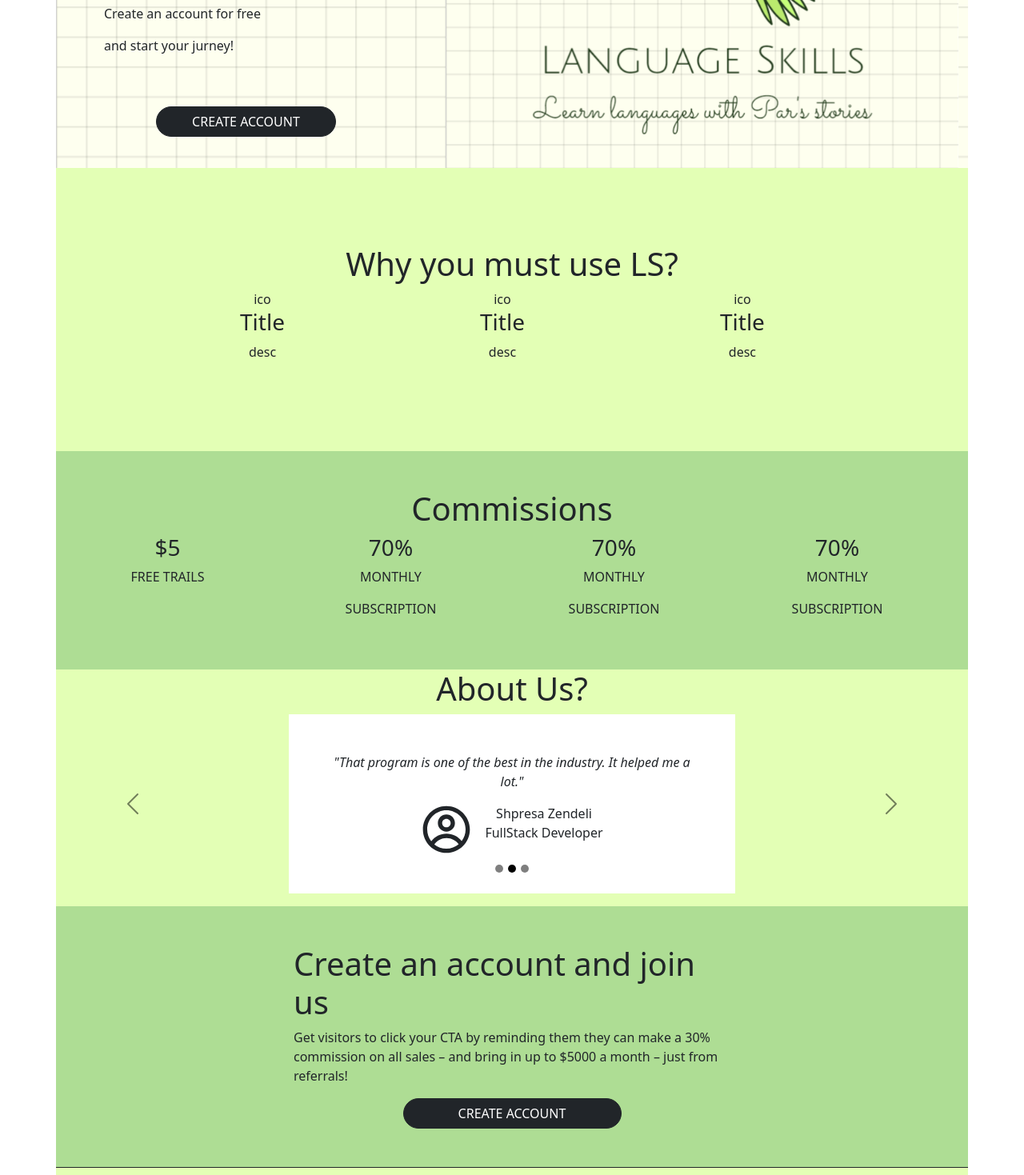
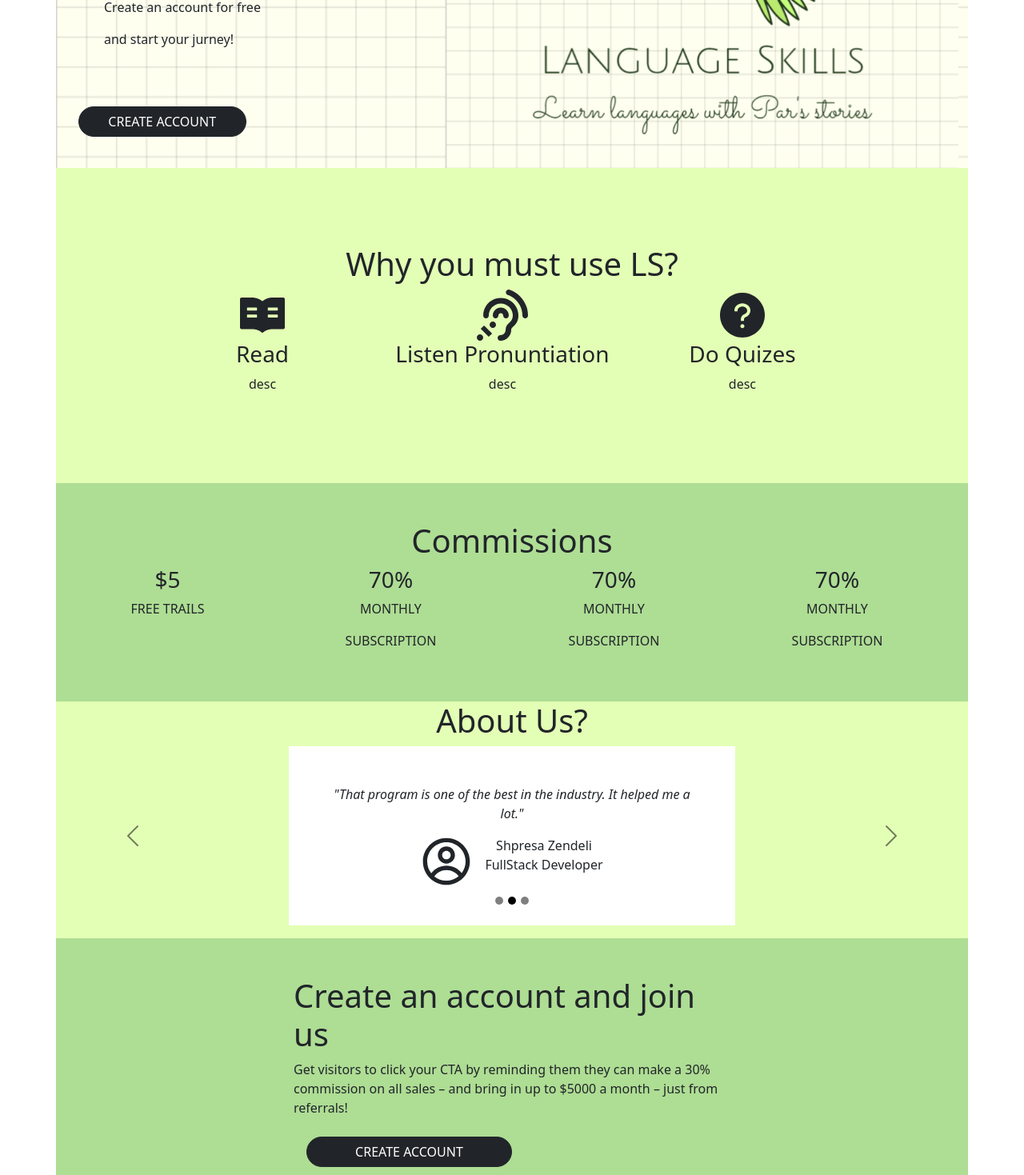
Before and after one commit to shpresaze/language-skills, a React (Create React App) app: page / in a window 1280 px wide. Shown: the part 380-1849 px from the top of the page at 80% size. Built offline with nearby package versions, Linux system fonts and the light colour scheme.

Commit message:
icons and link links

```diff
--- a/src/components/homepage/CreateAcc.js
+++ b/src/components/homepage/CreateAcc.js
@@ -1,5 +1,6 @@
 import React from "react";
 import { Button, Col, Row } from "react-bootstrap";
+import { Link } from "react-router-dom";
 
 const CreateAcc = () => {
   return (
@@ -11,9 +12,11 @@ const CreateAcc = () => {
           commission on all sales – and bring in up to $5000 a month – just from
           referrals!
         </p>
-        <Button variant="dark" className="rounded-pill w-50 mx-auto">
-          CREATE ACCOUNT
-        </Button>
+        <Link to="/register" className="nav-link">
+          <Button variant="dark" className="rounded-pill w-50 mx-auto">
+            CREATE ACCOUNT
+          </Button>
+        </Link>
       </Col>
     </Row>
   );
--- a/src/components/homepage/FirstSection.js
+++ b/src/components/homepage/FirstSection.js
@@ -1,7 +1,8 @@
 import React from "react";
 import { Button, Col, Image, Row } from "react-bootstrap";
+import { Link } from "react-router-dom";
 import readingParrot from "../../assets/images/reading-parrot.png";
-const FirstSection = () => {
+const FirstSection = (props) => {
   return (
     <Row className="custom-bg">
       <Col lg={5} xs={12} className="d-flex flex-column justify-content-center">
@@ -13,9 +14,19 @@ const FirstSection = () => {
           <p>Create an account for free</p>
           <p>and start your jurney!</p>
         </div>
-        <Button variant="dark" className="rounded-pill w-50 mx-auto">
-          CREATE ACCOUNT
-        </Button>
+        {props.logged ? (
+          <Link to="/learn" className="nav-link">
+            <Button variant="dark" className="rounded-pill w-50 mx-auto">
+              LEARN
+            </Button>
+          </Link>
+        ) : (
+          <Link to="/register" className="nav-link">
+            <Button variant="dark" className="rounded-pill w-50 mx-auto">
+              CREATE ACCOUNT
+            </Button>
+          </Link>
+        )}
       </Col>
       <Col lg={7} xs={12}>
         <Image src={readingParrot} className="img-fluid" />
--- a/src/components/homepage/Why.js
+++ b/src/components/homepage/Why.js
@@ -1,21 +1,23 @@
 import React from "react";
 import { Col, Row } from "react-bootstrap";
+import { FaAssistiveListeningSystems } from "react-icons/fa";
+import { AiFillRead, AiFillQuestionCircle } from "react-icons/ai";
 
 const Why = () => {
   const data = [
     {
-      icon: "ico",
-      title: "Title",
+      icon: <AiFillRead size="4rem" />,
+      title: "Read",
       desc: "desc",
     },
     {
-      icon: "ico",
-      title: "Title",
+      icon: <FaAssistiveListeningSystems size="4rem" />,
+      title: "Listen Pronuntiation",
       desc: "desc",
     },
     {
-      icon: "ico",
-      title: "Title",
+      icon: <AiFillQuestionCircle size="4rem" />,
+      title: "Do Quizes",
       desc: "desc",
     },
   ];
--- a/src/components/pages/Home.js
+++ b/src/components/pages/Home.js
@@ -10,11 +10,11 @@ const Home = (props) => {
   return (
     <DefaultLayout {...props}>
       <Container className="custom-green">
-        <FirstSection />
+        <FirstSection logged={props.logged} />
         <Why />
         <Commision />
         <AboutUs />
-        <CreateAcc />
+        {!props.logged && <CreateAcc />}
       </Container>
     </DefaultLayout>
   );
--- a/src/components/pages/Quiz.js
+++ b/src/components/pages/Quiz.js
@@ -19,16 +19,16 @@ const Quiz = (props) => {
           }}
         >
           <label htmlFor="first">
-            la papagalle dormio
-            <input type="radio" id="first" name="quest" value="1" required />
+            la pappagallo dorme alle 7
+            <input type="radio" id="first" name="quest" value="1" />
           </label>
           <label htmlFor="first">
-            la papagalle dormio
+            Il pappagallo si alza alle 7
             <input type="radio" id="first" name="quest" value="2" required />
           </label>
           <label htmlFor="first">
-            la papagalle dormio
-            <input type="radio" id="first" name="quest" value="3" required />
+            la tartaruga si alza alle 7
+            <input type="radio" id="first" name="quest" value="3" />
           </label>
           <Button type="submit" className="w-25 me-auto">
             Submit
```
